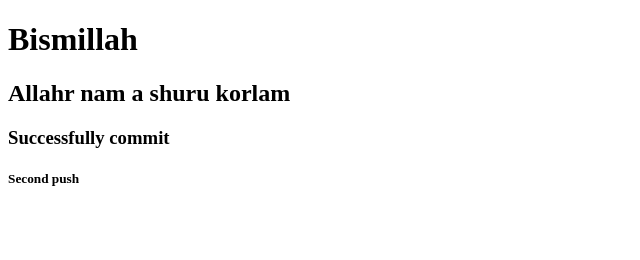
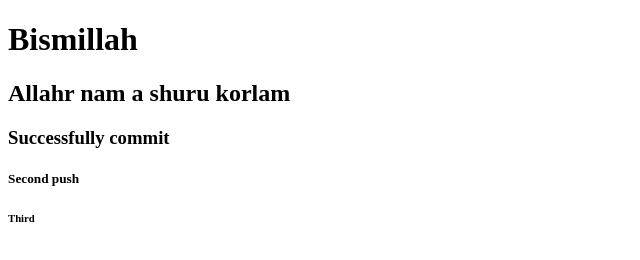
Before and after one commit to fahimshahriardev/practice, a plain HTML site: page index.html in a window 1280 px wide. Shown: the full height of the page, 0-640 px from the left. Drawn offline with Linux system fonts and the light colour scheme.

Commit message:
third push

```diff
--- a/index.html
+++ b/index.html
@@ -18,6 +18,7 @@
    <h2 id="test">Allahr nam a shuru korlam</h2>
    <h3>Successfully commit</h3>
    <h5>Second push</h5>
+   <h6>Third</h6>
 </body>
 
 </html>
```
